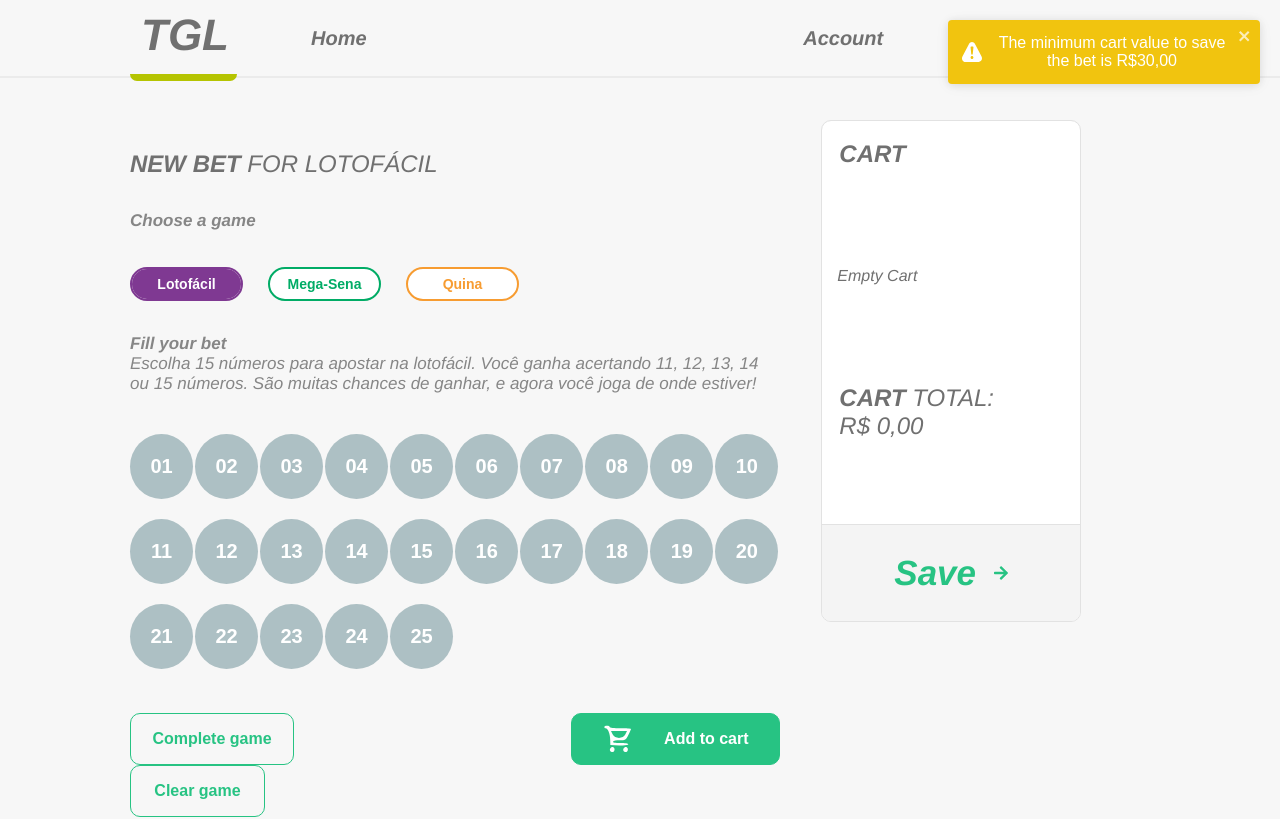
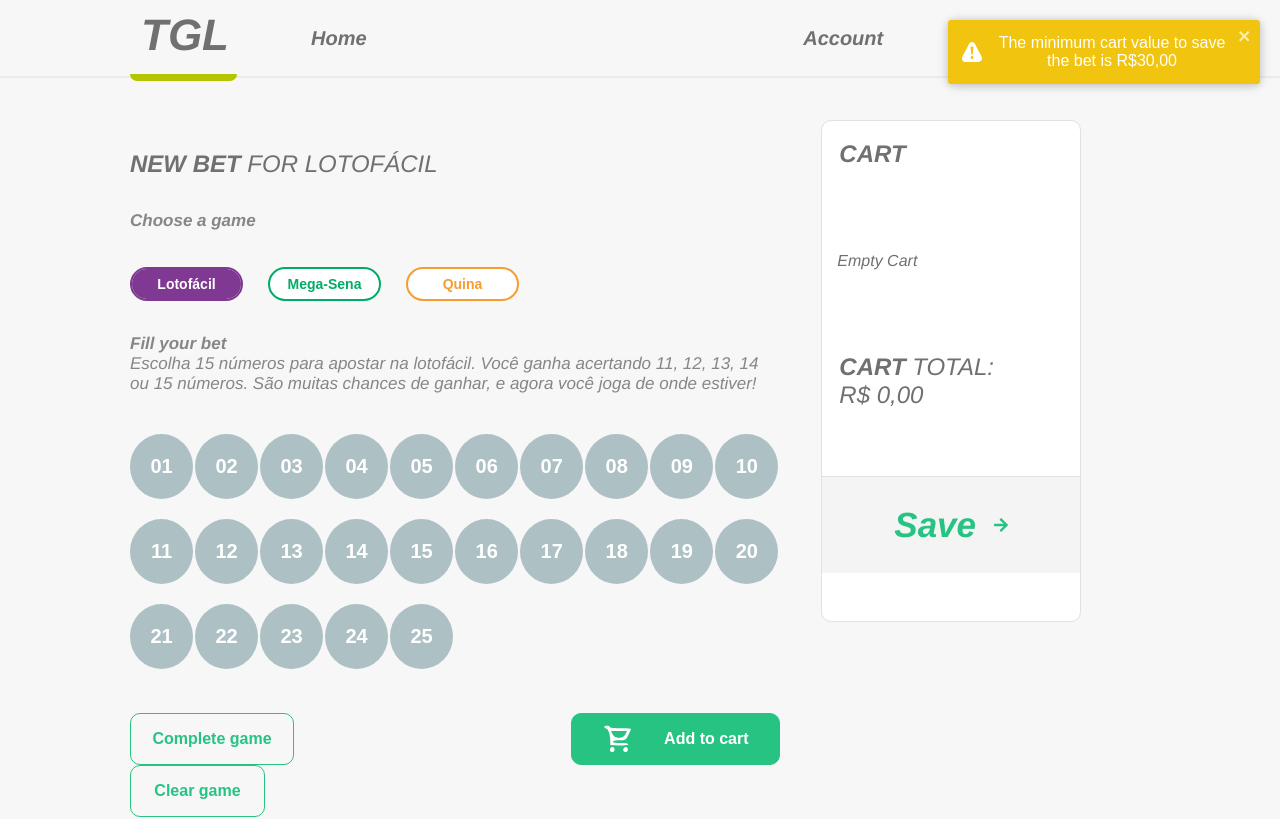
Before and after one commit to karinemendesgit/prova-react, a React (Create React App) app in the folder FRONTEND/: page /new-bet in a window 1280 px wide. Shown: the top 819 px of the page. Built offline with nearby package versions, Linux system fonts and the light colour scheme.

Commit message:
Feat: edit bet functions for api integration

```diff
--- a/FRONTEND/src/components/Cart.tsx
+++ b/FRONTEND/src/components/Cart.tsx
@@ -1,13 +1,38 @@
 import { useSelector, RootStateOrAny } from "react-redux";
+import { useNavigate } from "react-router-dom";
+import { toast, ToastContainer } from "react-toastify";
+import { NewBetPost } from "../services/newBetPost";
 
 import { formatedPrice } from '../utils/cart-facilities';
 import CartItem from "./CartItem";
 import { CartStyle } from './CartStyle';
+import classes from "../styles/newbet.module.css";
+import { FontAwesomeIcon } from '@fortawesome/react-fontawesome';
+import { faArrowRight } from '@fortawesome/free-solid-svg-icons';
+
 
 export function Cart(): JSX.Element {
   const gameContext = useSelector((state: RootStateOrAny) => state.cart)
   const totalPrice = useSelector((state: RootStateOrAny) => state.cart.totalPrice)
   const price = formatedPrice(totalPrice);
+  const navigate = useNavigate();
+
+  const saveBet = async () => {
+    const token = localStorage.getItem("token")
+    const response = await NewBetPost(token, gameContext);
+    if (!!response) {
+      navigate('/home');
+      toast.success('Bet registered with success!')
+    }
+  }
+
+  const handleSaveBet = () => {
+    if (totalPrice >= 30) {
+      saveBet()
+    } else {
+      toast.warning(`The minimum cart value to save the bet is R$30,00`)
+    }
+  }
 
   return (
   <>
@@ -22,6 +47,19 @@
       <div >
         <h2>CART <span>TOTAL: {price}</span></h2>
       </div>
+      <div className={classes.saveCart} onClick={handleSaveBet}>
+        <h1>Save</h1>
+        <FontAwesomeIcon icon={faArrowRight}/>
+      </div>
+    <ToastContainer
+      position="top-right"
+      autoClose={5000}
+       hideProgressBar={true}
+      newestOnTop
+      closeOnClick
+      rtl={false}
+      theme="colored"
+    />
   </>
   )
 }
--- a/FRONTEND/src/components/CartItem.tsx
+++ b/FRONTEND/src/components/CartItem.tsx
@@ -10,15 +10,6 @@
 export default function  CartItem(): JSX.Element {
   const games = useSelector((state: RootStateOrAny) => state.cart);
 
-  const fetchNewGames = async () => {
-    const bets: BetProps[] = games.cartGames.map((item:any) => {
-      return {
-        game_id: item.game_id,
-        numbers: item.choosen_numbers
-      }
-    })
-    const response = await api.post('bet/new-bet').then(({data}) => {return data})
-  }
   return (
     <div>
       {games.cartGames.map((game: any, index: any) => (
--- a/FRONTEND/src/pages/NewBet.tsx
+++ b/FRONTEND/src/pages/NewBet.tsx
@@ -1,6 +1,6 @@
 import React, { useMemo, useState, useEffect } from "react";
 import { useDispatch } from 'react-redux';
-import { ToastContainer, toast } from 'react-toastify';
+import { ToastContainer } from 'react-toastify';
 import { useNavigate } from "react-router-dom";
 
 import { cartActions } from "../store/cart";
@@ -9,7 +9,7 @@
 import "react-toastify/dist/ReactToastify.css";
 import classes from "../styles/newbet.module.css";
 import Header from "../components/Header";
-import { FontAwesomeIcon } from '@fortawesome/react-fontawesome'
+import { FontAwesomeIcon } from '@fortawesome/react-fontawesome';
 import { faArrowRight } from '@fortawesome/free-solid-svg-icons';
 import NewBetButtons from '../components/NewBetButtons';
 import { Cart } from "../components/Cart";
@@ -21,7 +21,7 @@
   const navigate = useNavigate();
   const [ selectedGame, setSelectedGame ] = useState(0);
 
-  interface BetProps {
+  interface BetProps  {
     games: [
       {
         game_id: number;
@@ -76,7 +76,7 @@
     dispatch(cartActions.saveGame());
   }, [dispatch]);
 
-  const handleSaveCart = async () => {
+  /*const handleSaveCart = async () => {
     const token = localStorage.getItem("token");
 
     const gameId = dataGame.id;
@@ -102,7 +102,7 @@
     .catch((error) => {
       toast.error(error.response.data.message);
     })
-  }
+  }*/
 
   return (
     <div>
@@ -149,10 +149,6 @@
         </div>
         <div className={classes.cart}>
           <Cart/>
-          <div className={classes.saveCart} onClick={handleSaveCart}>
-            <h1>Save</h1>
-            <FontAwesomeIcon icon={faArrowRight}/>
-          </div>
         </div>
       </main>
       <ToastContainer
--- /dev/null
+++ b/FRONTEND/src/services/newBetPost.ts
@@ -0,0 +1,32 @@
+import api from "./api";
+
+export interface betProps {
+  choosen_numbers: number[];
+  user_id: number;
+  game_id: number;
+  price: number;
+  created_at: string;
+  updated_at: string;
+  id: number;
+}
+
+interface postProps {
+  id?: number;
+  game_id: number;
+  numbers: number[];
+}
+
+export const NewBetPost = async (token: string | null, games:postProps[]) => {
+
+ const config = {
+    headers: {
+      Authorization: `Bearer ${token}`
+    }
+  }
+  const response = api.post<betProps[]>('bet/new-bet', {games}, config)
+  .then(response => response.data)
+  .catch((error) => {
+    console.log(error)
+  })
+  return response;
+}
```
